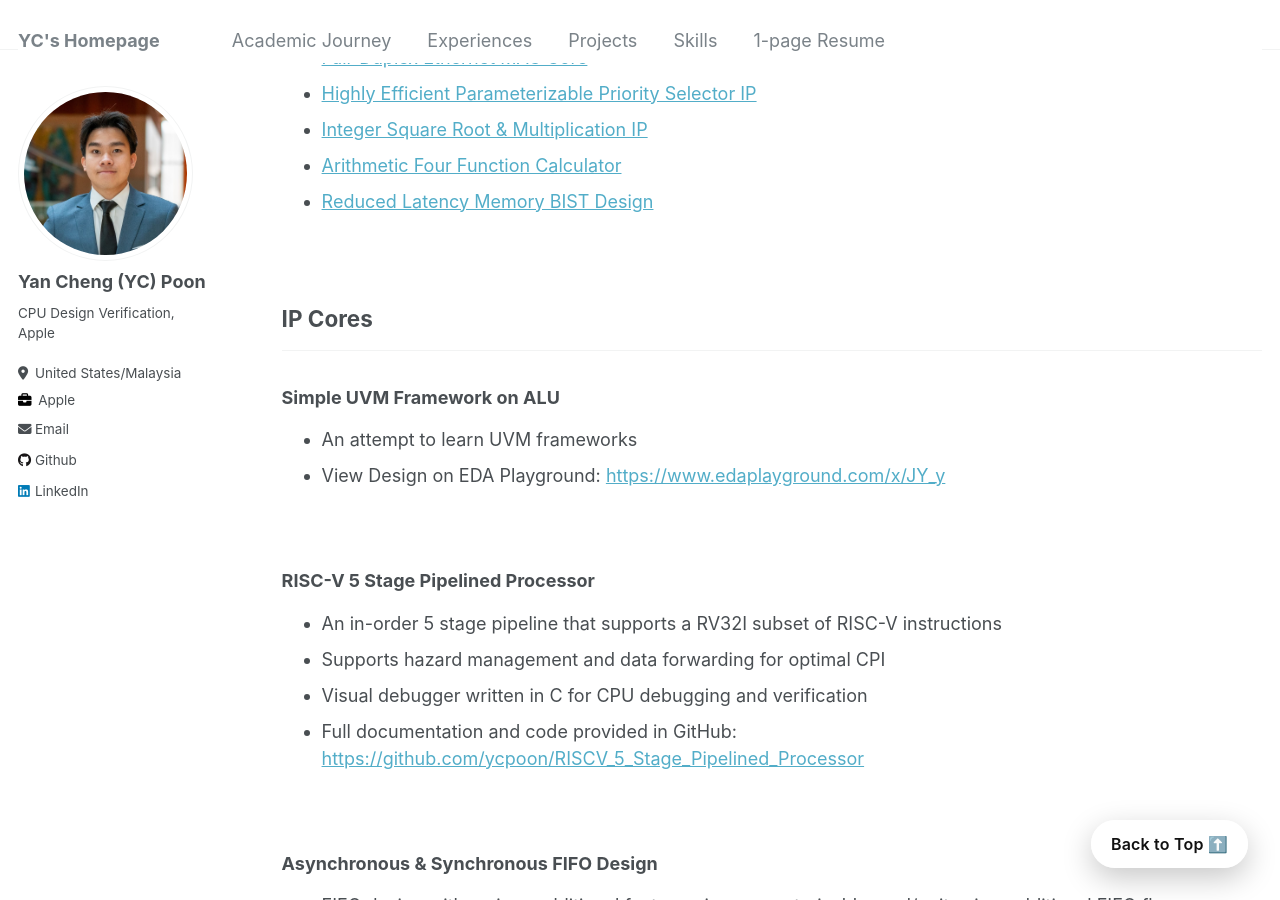
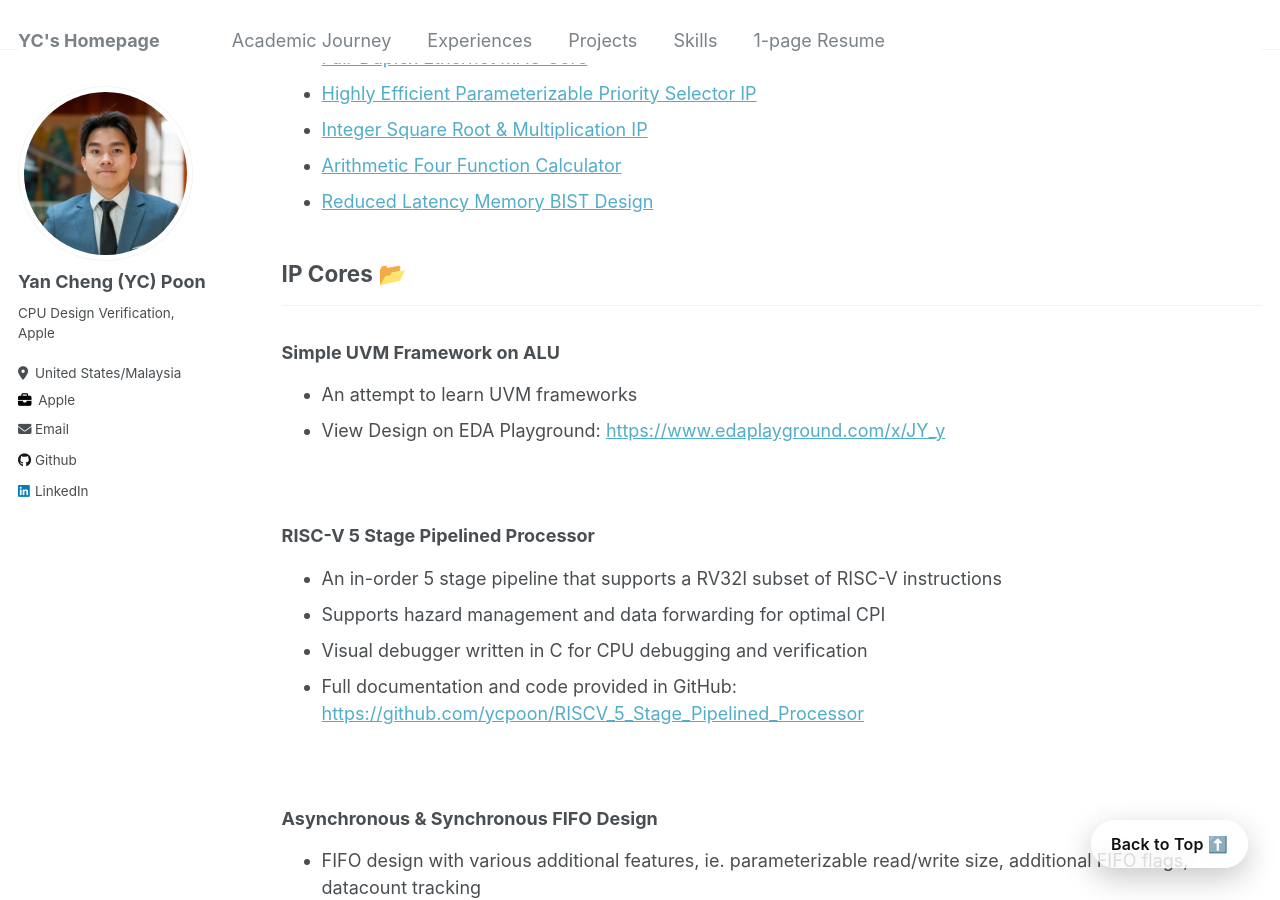
Before and after one commit to ycpoon/ycpoon.github.io, a Jekyll site: the page built from _pages/iplib.md, in a window 1280 px wide and 900 px high, scrolled down 410 px. Built offline with Jekyll 4.4.1, drawn with Linux system fonts in a browser that asks for light colours.

Commit message:
iplin_toc2

```diff
--- a/_pages/iplib.md
+++ b/_pages/iplib.md
@@ -24,9 +24,7 @@ Click on any of the job titles to be directed to its description:
 - [Arithmetic Four Function Calculator](#arithmetic-four-function-calculator)
 - [Reduced Latency Memory BIST Design](#reduced-latency-memory-bist-design)
 
-&nbsp;
-
-## IP Cores
+## IP Cores 📂
 
 -------------------------------
 
```
Also changed, not shown: _pages/collegeprojects.md (+1 -1 lines), _pages/projects.md (+1 -1 lines).
